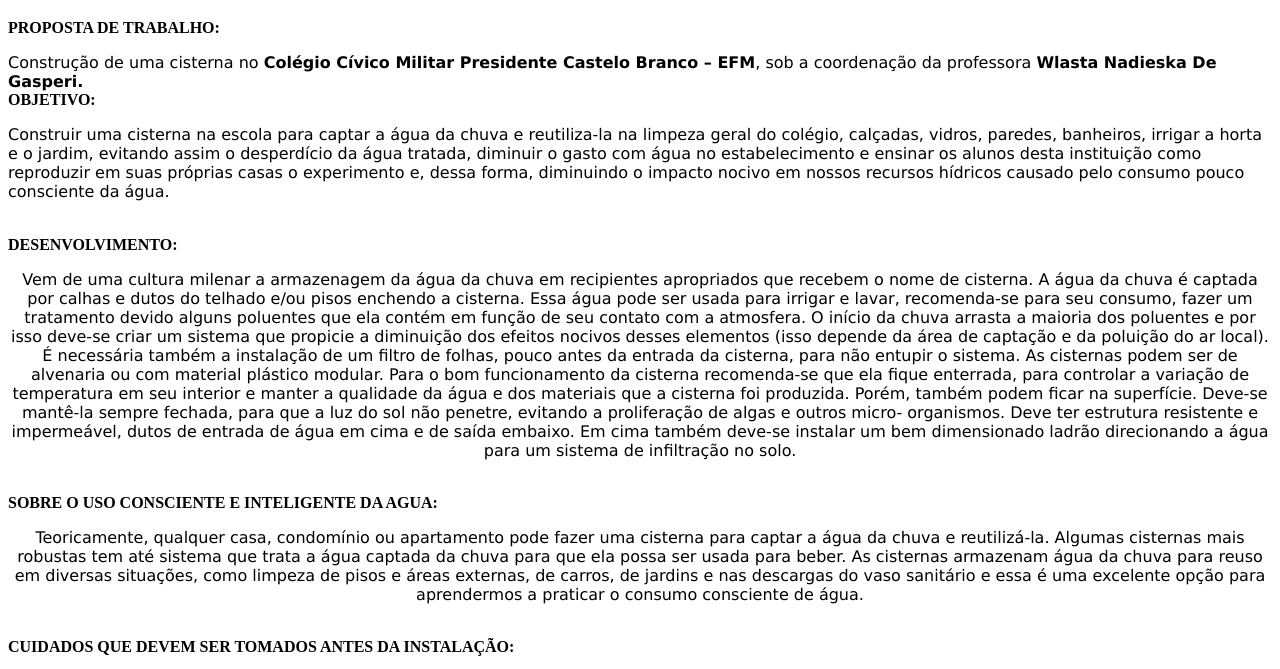
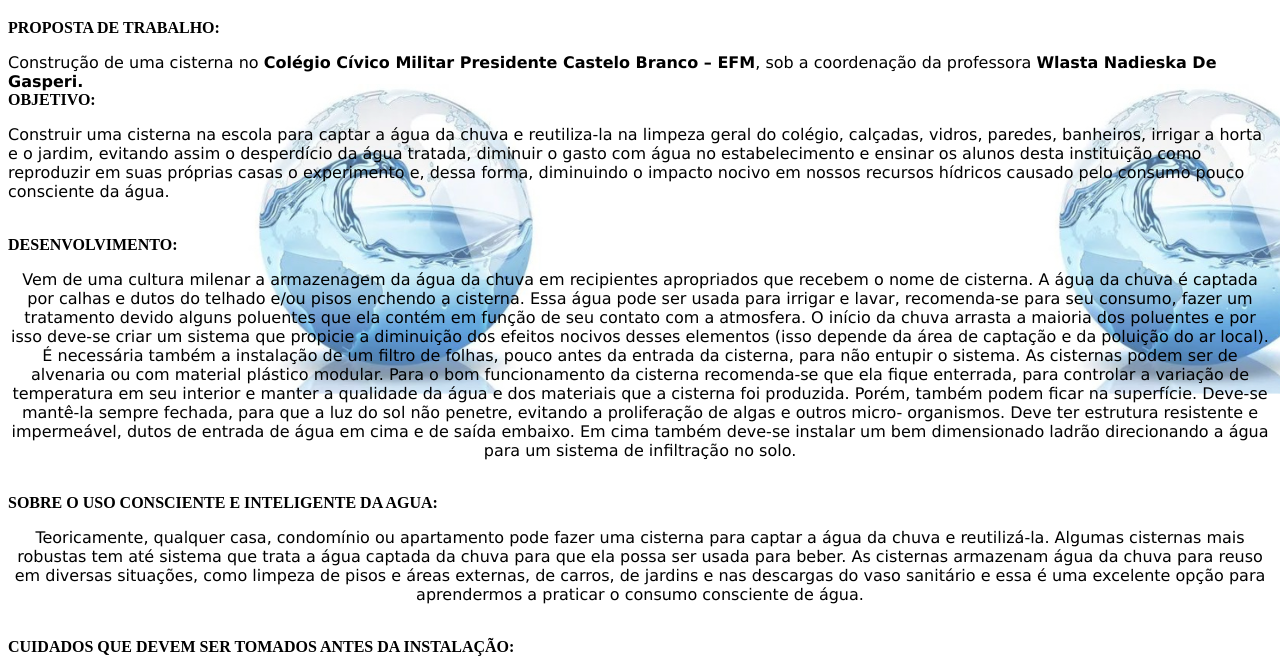
Before and after one commit to agatha20223/cisterna, a plain HTML site: page index.html in a window 1280 px wide. Shown: the part 61-730 px from the top of the page. Drawn offline with Linux system fonts and the light colour scheme; files whose address does not match are found by name.

Commit message:
Update index.html

```diff
--- a/index.html
+++ b/index.html
@@ -7,7 +7,7 @@
     </head>
 <html>
 <head></head>
-<body background="img/1.png">
+<body background="1.png">
 
     <body>
 
```
